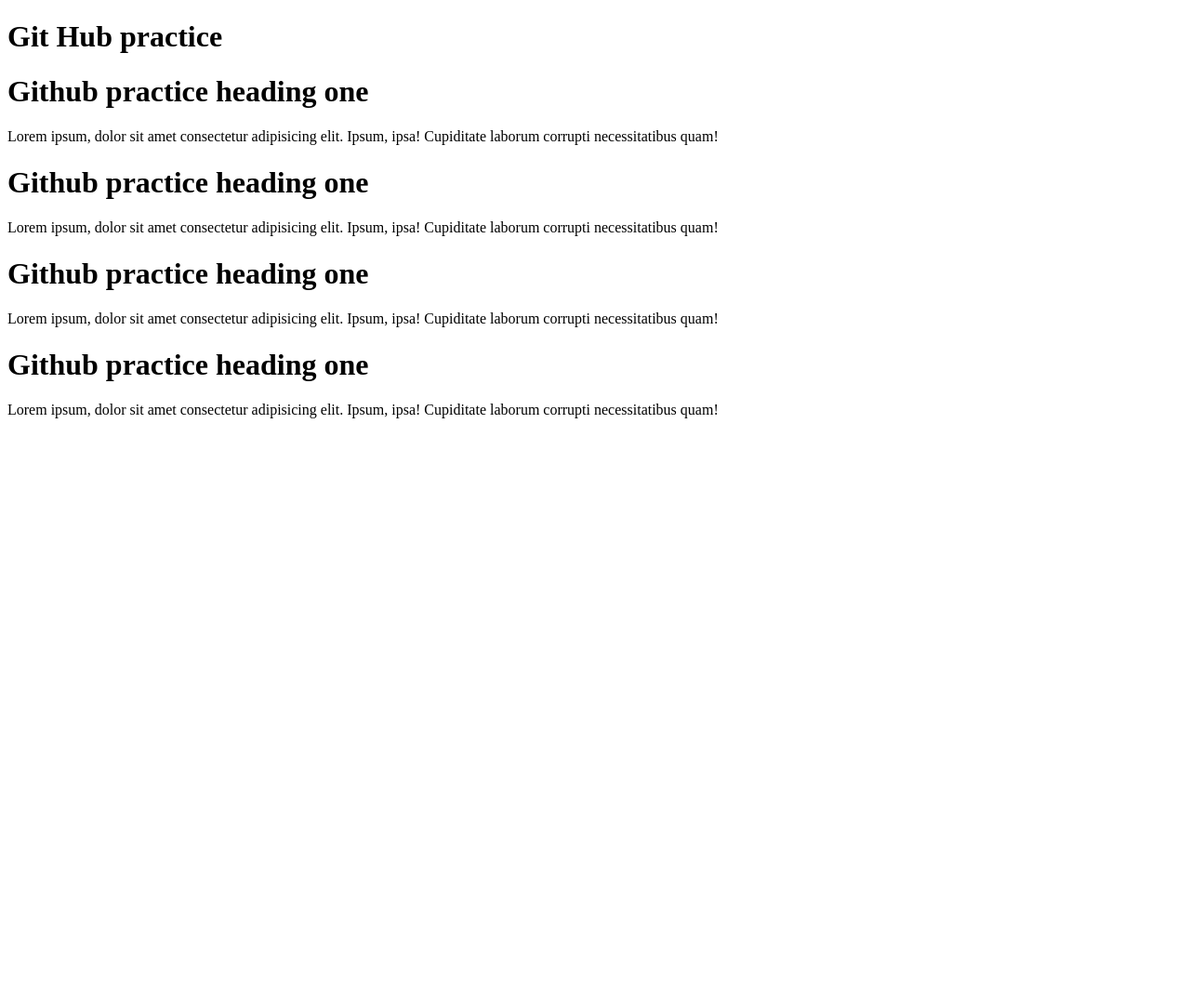
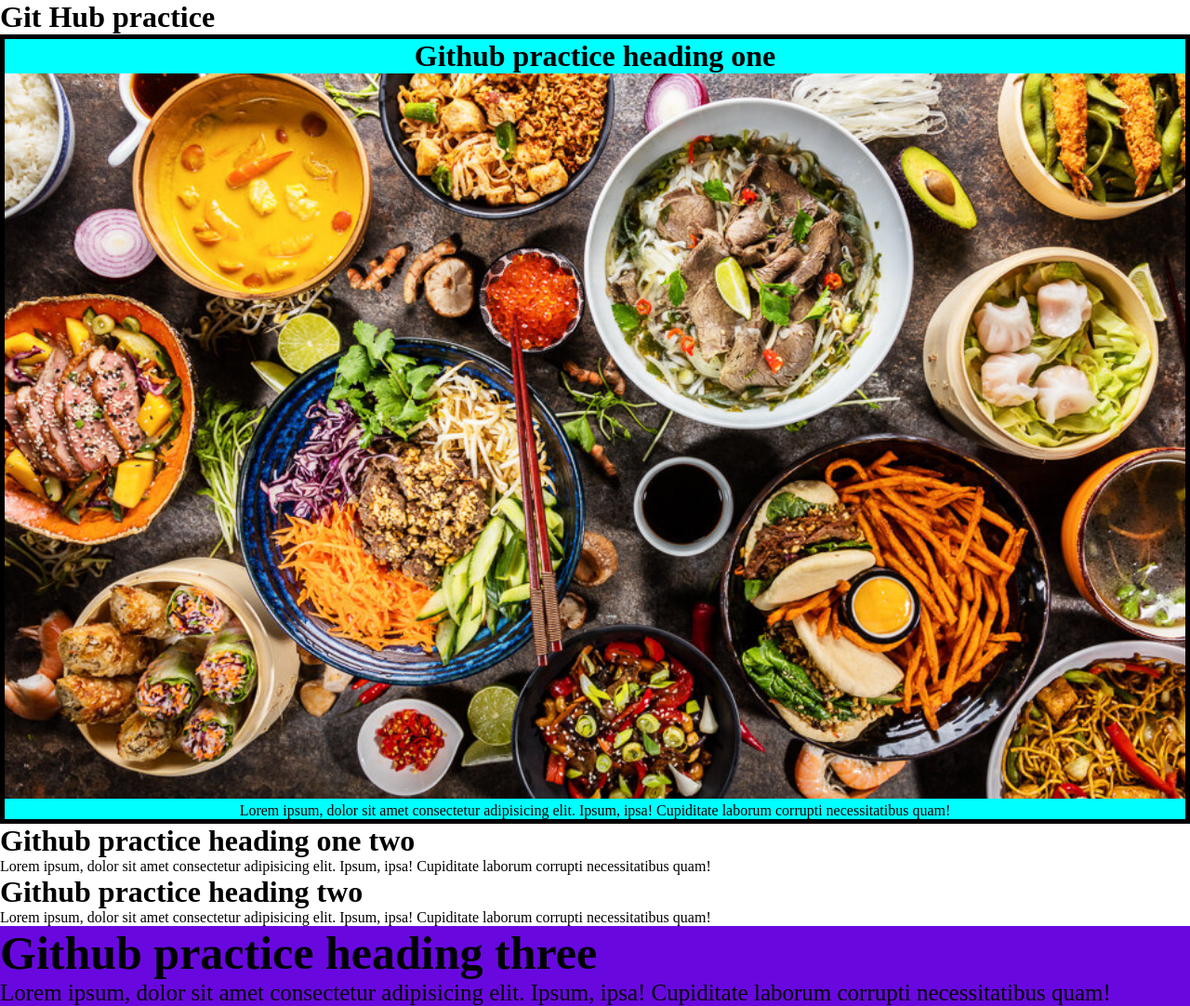
Before and after one commit to sagor2315/jun-2023-repo, a plain HTML site: page index.html in a window 1280 px wide. Shown: the whole page at 93% size. Before the commit the page ends 800 px from the top, so only its background shows below. Drawn offline with Linux system fonts and the light colour scheme.

Commit message:
third commit

```diff
--- a/index.html
+++ b/index.html
@@ -3,33 +3,35 @@
   <head>
     <meta charset="UTF-8" />
     <meta name="viewport" content="width=device-width, initial-scale=1.0" />
+    <link rel="stylesheet" href="style.css" />
     <title>Git hub practice</title>
   </head>
   <body>
     <h1>Git Hub practice</h1>
-    <div>
+    <div class="img1">
       <h1>Github practice heading one</h1>
+      <img src="img/food.jpg" alt="" />
       <p>
         Lorem ipsum, dolor sit amet consectetur adipisicing elit. Ipsum, ipsa!
         Cupiditate laborum corrupti necessitatibus quam!
       </p>
     </div>
     <div>
-      <h1>Github practice heading one</h1>
+      <h1>Github practice heading one two</h1>
       <p>
         Lorem ipsum, dolor sit amet consectetur adipisicing elit. Ipsum, ipsa!
         Cupiditate laborum corrupti necessitatibus quam!
       </p>
     </div>
     <div>
-      <h1>Github practice heading one</h1>
+      <h1>Github practice heading two</h1>
       <p>
         Lorem ipsum, dolor sit amet consectetur adipisicing elit. Ipsum, ipsa!
         Cupiditate laborum corrupti necessitatibus quam!
       </p>
     </div>
-    <div>
-      <h1>Github practice heading one</h1>
+    <div class="div3">
+      <h1>Github practice heading three</h1>
       <p>
         Lorem ipsum, dolor sit amet consectetur adipisicing elit. Ipsum, ipsa!
         Cupiditate laborum corrupti necessitatibus quam!
--- /dev/null
+++ b/style.css
@@ -0,0 +1,22 @@
+*{
+    margin: 0;
+    padding: 0;
+
+}
+
+.div3{
+    background-color: rgb(104, 8, 223);
+    font-size: 25px;
+}
+
+
+.img1{
+    border: 5px solid;
+    background-color: aqua;
+    text-align: center;
+}
+
+.img1 img{
+    width: 100%;
+    height: 780px;
+}
```
Also changed, not shown: img/food.jpg (added).
